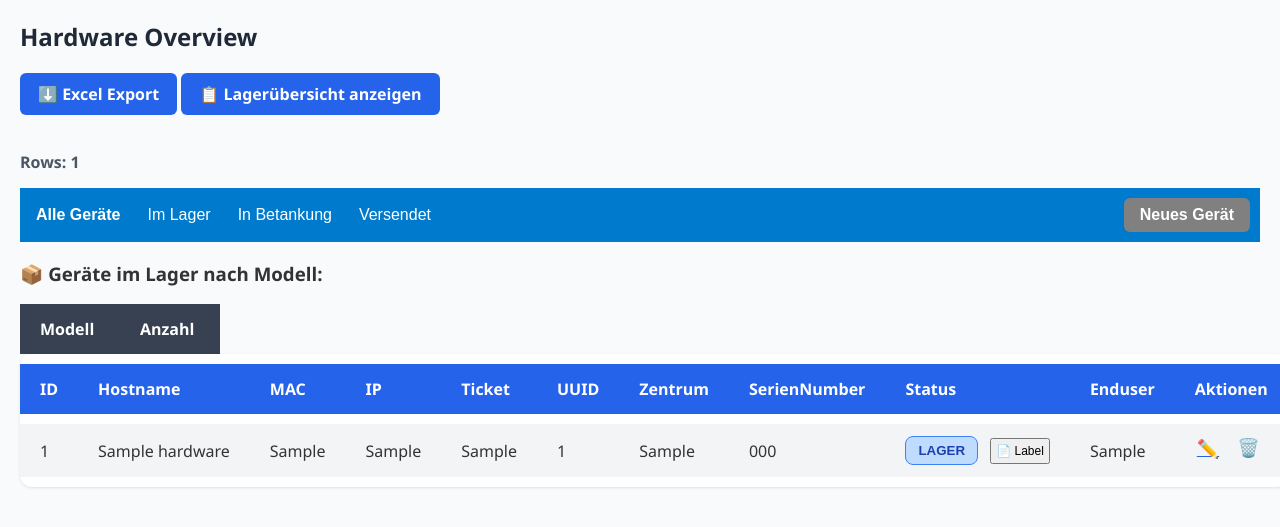
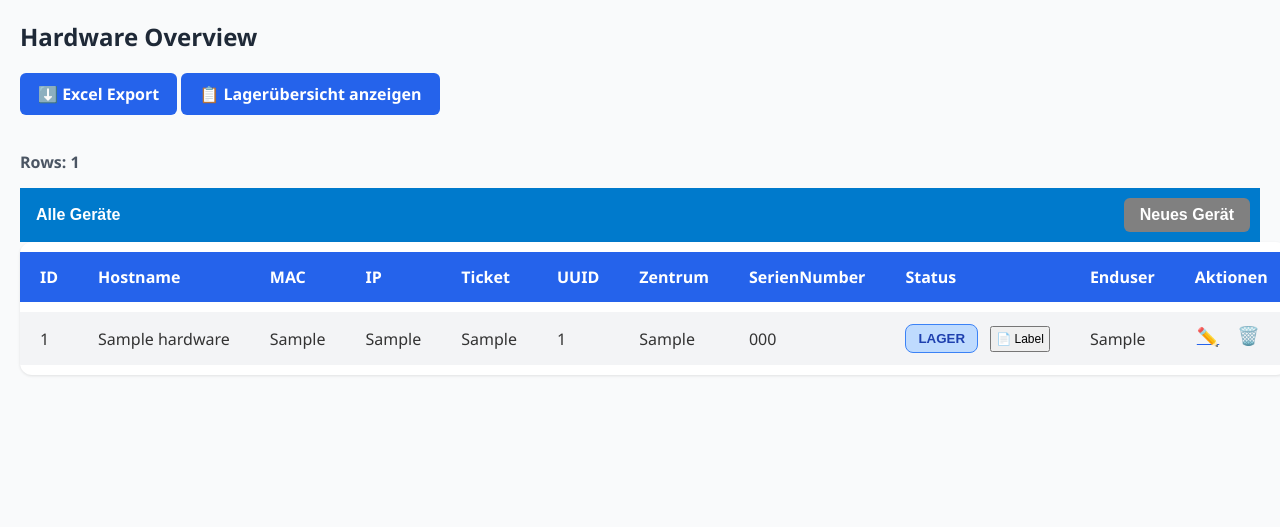
Before and after one commit to natnaelab/inventory-htmx-fastapi, a FastAPI app: page / in a window 1280 px wide. Shown: the top 527 px of the page. Run offline with FastAPI, Linux system fonts and the light colour scheme; tables that the repository leaves empty hold one stand-in row (values such as "Sample post"); lists and menus that the app fills with data are empty; some libraries are stand-ins or nearby versions.

Commit message:
Fehlfunktionen gelöscht

```diff
--- a/templates/index.html
+++ b/templates/index.html
@@ -225,7 +225,7 @@
             style="background:none; border:none; color:white; margin-right:15px; font-weight:bold; cursor:pointer; font-size:1rem;">
             Alle Geräte
         </button>
-        <button
+        <!-- <button
             onclick="location.href='/status/lager'"
             style="background:none; border:none; color:white; margin-right:15px; cursor:pointer; font-size:1rem;">
             Im Lager
@@ -239,7 +239,7 @@
             onclick="location.href='/status/versendet'"
             style="background:none; border:none; color:white; margin-right:15px; cursor:pointer; font-size:1rem;">
             Versendet
-        </button>
+        </button> -->
 
         <button
             onclick="location.href='/add'"
@@ -247,33 +247,6 @@
             Neues Gerät
         </button>
     </nav>
-
-
-<div class="my-6 mx-auto bg-gray-50 border border-gray-200 rounded-lg shadow-sm p-4 max-w-sm">
-  <h3 class="text-sm font-semibold mb-3 text-gray-700">📦 Geräte im Lager nach Modell:</h3>
-
- <table class="mini-table table-auto text-xs text-gray-900 mx-auto" style="min-width: 200px;">
-    <thead>
-      <tr class="bg-gray-700 text-white">
-        <th class="px-3 py-1 text-left rounded-tl-md">Modell</th>
-        <th class="px-3 py-1 text-left rounded-tr-md">Anzahl</th>
-      </tr>
-    </thead>
-    <tbody>
-      {% for model, count in model_lager_counter.items() %}
-      <tr class="border-b border-gray-200 hover:bg-gray-100">
-        <td class="px-3 py-2 font-normal">{{ model }}</td>
-        <td class="px-3 py-2 font-medium">{{ count }}</td>
-      </tr>
-      {% endfor %}
-    </tbody>
-  </table>
-</div>
-
-
-
-
-
 
 
 
```
